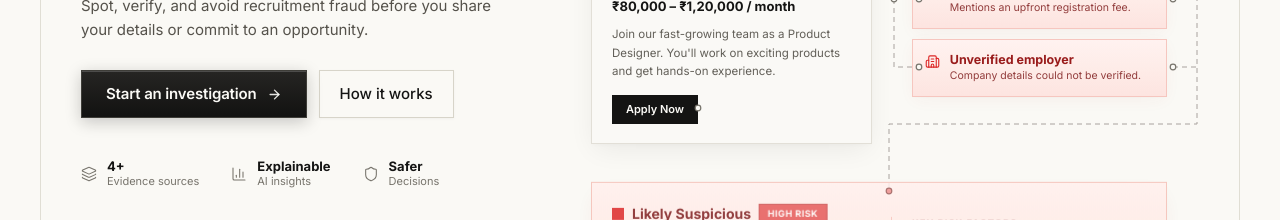
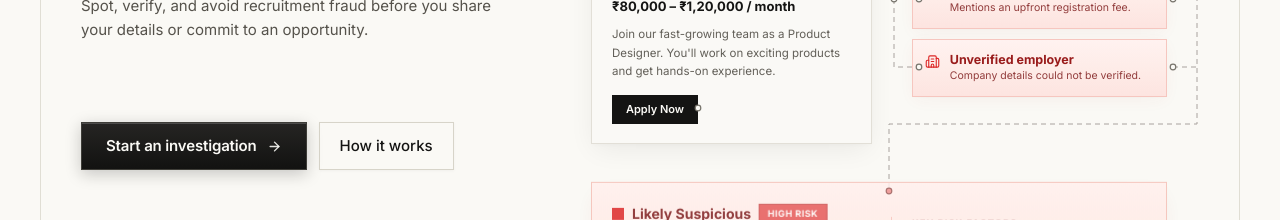
Before and after one commit to Deepjyoti78/ScamAI, a React (Vite) app: page / in a window 1280 px wide. Shown: the part 286-506 px from the top of the page. Built offline with nearby package versions, Linux system fonts and the light colour scheme; no server answers.

Commit message:
feat(hero): shift CTA buttons and 3-item value props downward while keeping headline anchored at top

```diff
--- a/src/components/HeroSection.tsx
+++ b/src/components/HeroSection.tsx
@@ -35,12 +35,12 @@ export default function HeroSection() {
             </h1>
 
             {/* Supporting description matching exact copy */}
-            <p className="text-[14px] sm:text-[14.5px] lg:text-[15px] text-[#55524B] leading-[1.6] max-w-[440px] mb-6 lg:mb-7 animate-text-reveal stagger-4">
+            <p className="text-[14px] sm:text-[14.5px] lg:text-[15px] text-[#55524B] leading-[1.6] max-w-[440px] mb-12 sm:mb-16 lg:mb-20 animate-text-reveal stagger-4">
               Spot, verify, and avoid recruitment fraud before you share your details or commit to an opportunity.
             </p>
 
-            {/* CTA buttons — exact UI/UX preserved */}
-            <div className="flex flex-col sm:flex-row items-stretch sm:items-center gap-3 mb-7 sm:mb-8 lg:mb-9 w-full sm:w-auto animate-card-entrance stagger-5">
+            {/* CTA buttons — positioned lower downward as requested */}
+            <div className="flex flex-col sm:flex-row items-stretch sm:items-center gap-3 mb-8 sm:mb-10 lg:mb-12 w-full sm:w-auto animate-card-entrance stagger-5">
               <button
                 type="button"
                 onClick={() => navigate('/investigate')}
```
